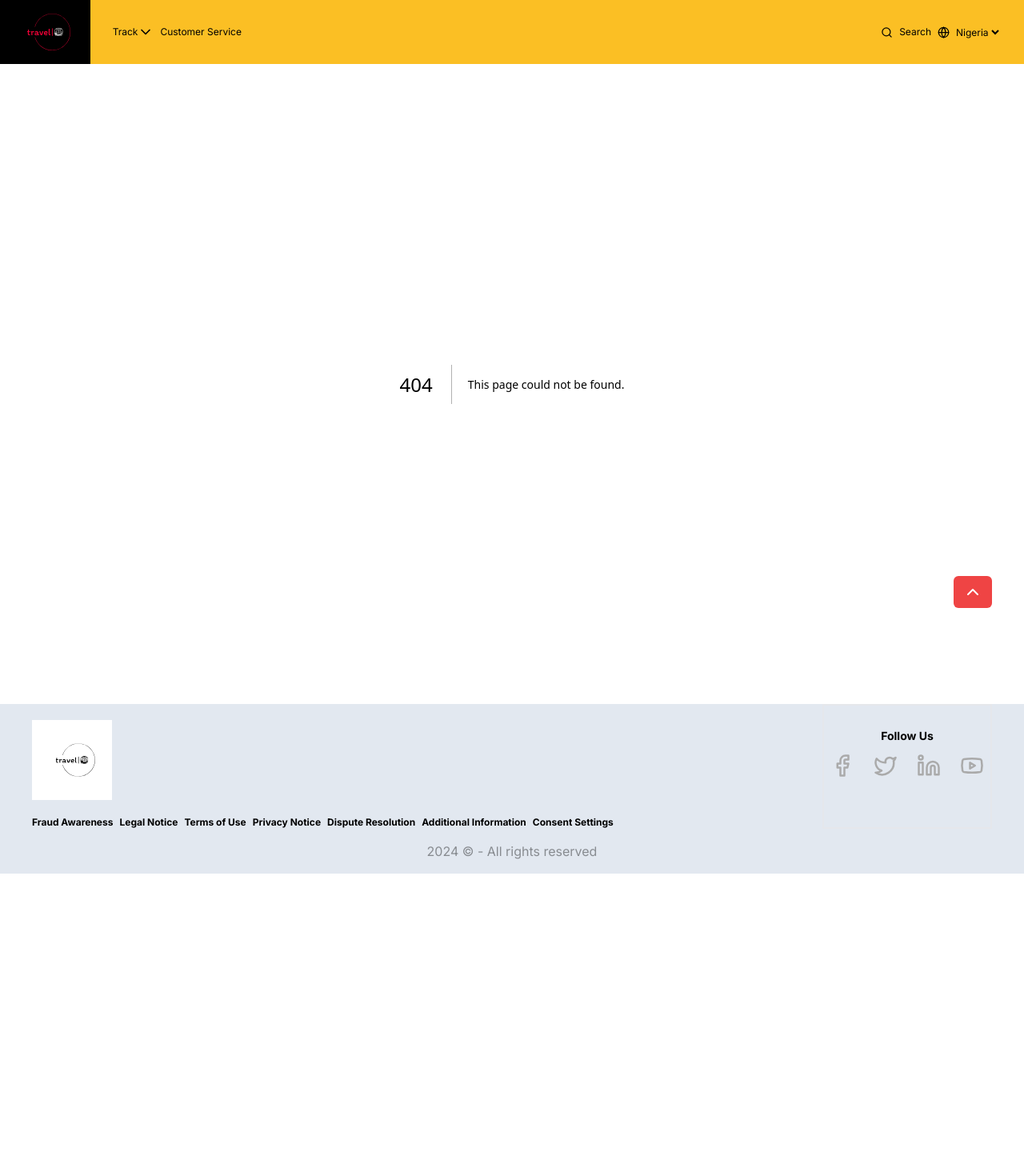
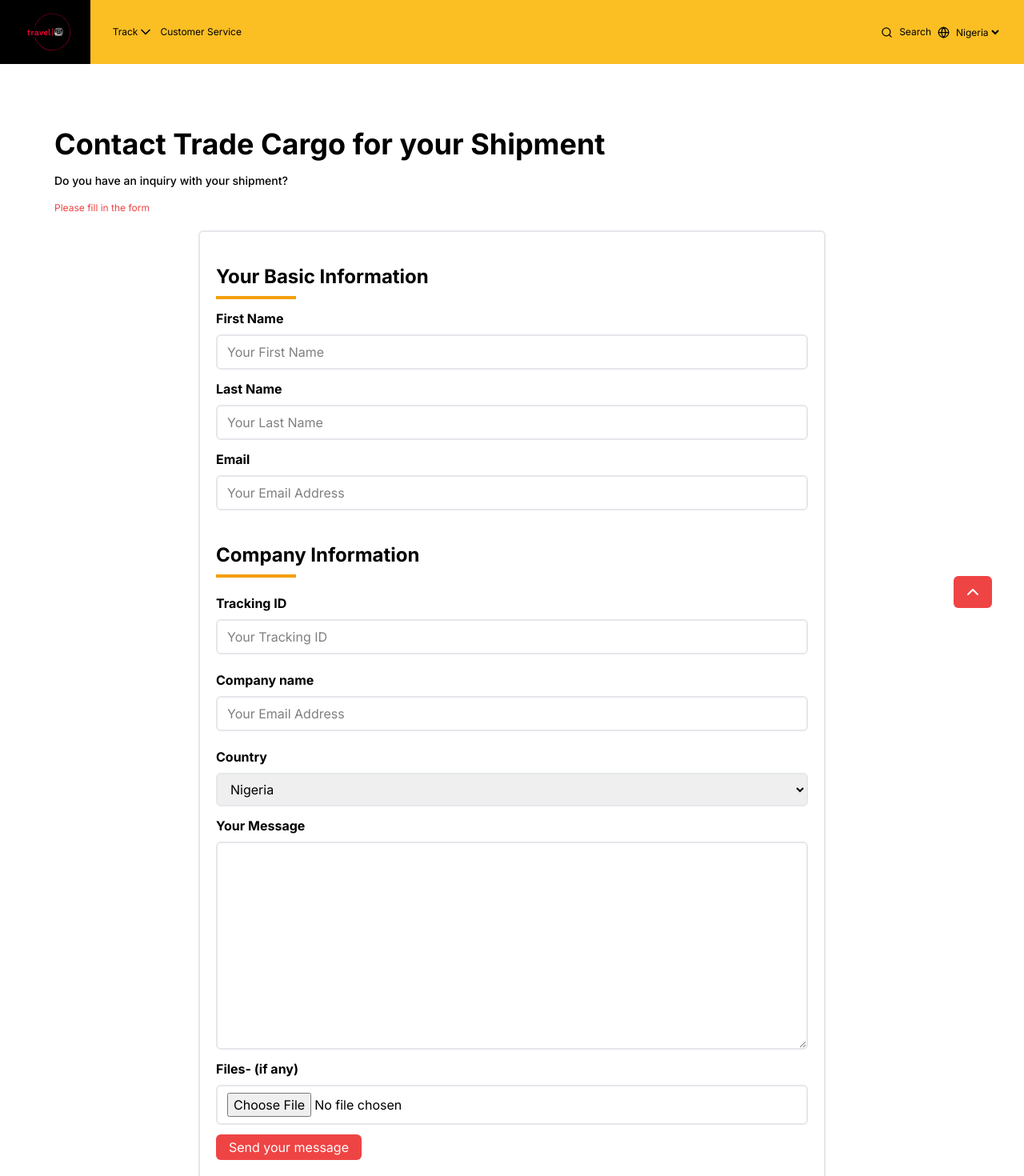
Before and after one commit to Austinobravo/travel, a Next.js app: page /customer-service in a window 1280 px wide. Before the commit this address had no page. Shown: the top 1470 px of the page at 80% size. Before the commit the page ends 1092 px from the top, so only its background shows below. Built offline with nearby package versions, Linux system fonts and the light colour scheme.

Commit message:
Frontend beta

```diff
--- a/app/(home)/_components/Document.tsx
+++ b/app/(home)/_components/Document.tsx
@@ -46,7 +46,7 @@ const Document = () => {
                 <div className='space-y-4 pb-4'>
                     <h2 className='font-bold text-3xl'>Document and Parcel Shipping</h2>
                     <p className='text-2xl  pb-2 '>For All Shippers</p>
-                    <hr className='w-[100px]'/>
+                    <hr className='w-[100px] border-2 border-amber-400'/>
                     <p className='text-base'>Learn about Travel – the undisputed global leader in international express shipping.</p>
                 </div>
                 <div className='bg-slate-200 py-10 px-5 space-y-5'>
@@ -78,7 +78,7 @@ const Document = () => {
                 <div className='space-y-4 pb-4'>
                     <h2 className='font-bold text-3xl'>Cargo Shipping</h2>
                     <p className='text-2xl  pb-2 '>Business Only</p>
-                    <hr className='w-[100px]'/>
+                    <hr className='w-[100px] border-2 border-amber-400'/>
                     <p className='text-base'>Discover shipping and logistics service options from DHL Global Forwarding.</p>
                 </div>
                 <div className='bg-slate-200 py-10 px-5 space-y-5'>
--- a/app/(home)/_components/Navbar.tsx
+++ b/app/(home)/_components/Navbar.tsx
@@ -9,11 +9,11 @@ import Tracker from './_innercomponents/Tracker'
 const leftItems = [
     {
         name: "Track",
-        link: ""
+        link: "/track"
     },
     {
         name: "Customer Service",
-        link: ""
+        link: "/customer-service"
     },
 
 ]
--- a/app/(home)/page.tsx
+++ b/app/(home)/page.tsx
@@ -2,7 +2,6 @@
 import Hero from './_components/Hero'
 import Update from './_components/Update'
 import Document from './_components/Document'
-import Footer from './_components/Footer'
 
 export default function Home() {
   return (
--- /dev/null
+++ b/app/customer-service/page.tsx
@@ -0,0 +1,70 @@
+import React from 'react'
+
+const page = () => {
+  return (
+    <section className='px-10 py-20'>
+        <div className='px-7 space-y-4 pb-5'>
+            <h3 className='md:text-4xl text-xl font-bold'>Contact Trade Cargo for your Shipment</h3>
+            <p className='text-sm font-medium'>Do you have an inquiry with your shipment?</p>
+            <p className='text-xs text-red-500'>Please fill in the form</p>
+        </div>
+        <div  className='flex w-full md:px-52 sm:px-20 px-2 flex-col justify-center items-center  '>
+            <form className='border-2 w-full rounded-md px-5 py-10 space-y-3'>
+                <div className='space-y-2'>
+                    <h3 className='font-bold text-2xl'>Your Basic Information</h3>
+                    <hr className='w-[100px] h-1 border-2 border-amber-500'/>
+                </div>
+
+                <div className='flex flex-col gap-y-2'>
+                    <label htmlFor='firstname' className='font-bold text-base'>First Name</label>
+                    <input type='text' name='firstname' id='firstname' placeholder='Your First Name' className='border-2 outline-none py-2 px-3 rounded-md placeholder:text-black/50'/>
+                </div>
+                <div className='flex flex-col gap-y-2'>
+                    <label htmlFor='lastname' className='font-bold text-base'>Last Name</label>
+                    <input type='text' name='lastname' className='border-2 outline-none py-2 px-3 rounded-md placeholder:text-black/50' id='lastname' placeholder='Your Last Name'/>
+                </div>
+                <div className='flex flex-col gap-y-2' >
+                    <label htmlFor=''className='font-bold text-base' >Email</label>
+                    <input type='email' name='email' className='border-2 outline-none py-2 px-3 rounded-md placeholder:text-black/50' id='email' placeholder='Your Email Address'/>
+                </div>
+                <div className='pt-7 space-y-5'>
+                    <div className='space-y-2'>
+                        <h3 className='font-bold text-2xl'>Company Information</h3>
+                        <hr className='w-[100px] h-1 border-2 border-amber-500'/>
+                    </div>
+                        <div className='flex flex-col gap-y-2'>
+                            <label htmlFor='' className='font-bold text-base'>Tracking ID</label>
+                            <input type='text' name='tracking' className='border-2 outline-none py-2 px-3 rounded-md placeholder:text-black/50' id='tracking' placeholder='Your Tracking ID'/>
+                        </div>
+                        <div className='flex flex-col gap-y-2'>
+                            <label htmlFor='' className='font-bold text-base'>Company name</label>
+                            <input type='text' name='company' className='border-2 outline-none py-2 px-3 rounded-md placeholder:text-black/50' id='company' placeholder='Your Email Address'/>
+                        </div>
+                        <div className='flex flex-col gap-y-2'>
+                            <label htmlFor='' className='font-bold text-base'>Country</label>
+                            <select className='border-2 outline-none py-2 px-3 rounded-md placeholder:text-black/50'>
+                                <option>Nigeria</option>
+                            </select>
+
+
+                        </div>
+
+                </div>
+                <div className='flex flex-col gap-y-2'>
+                    <label htmlFor='message' className='font-bold text-base'>Your Message</label>
+                    <textarea rows={10} className=' w-full border-2 outline-none py-2 px-3 rounded-md placeholder:text-black/50'/>
+                </div>
+                <div className='flex flex-col gap-y-2'>
+                    <label htmlFor='file' className='font-bold text-base'>Files- (if any)</label>
+                    <input type='file' name='file' id='file' className='border-2 outline-none py-2 px-3 rounded-md placeholder:text-black/50'/>
+                </div>
+                <div className='py-1 bg-red-500 text-white px-4 hover:border-red-500 hover:border hover:bg-transparent hover:text-red-500 w-fit rounded-md'>
+                    <button type='submit'>Send your message</button>
+                </div>
+            </form>
+        </div>
+    </section>
+  )
+}
+
+export default page
```
